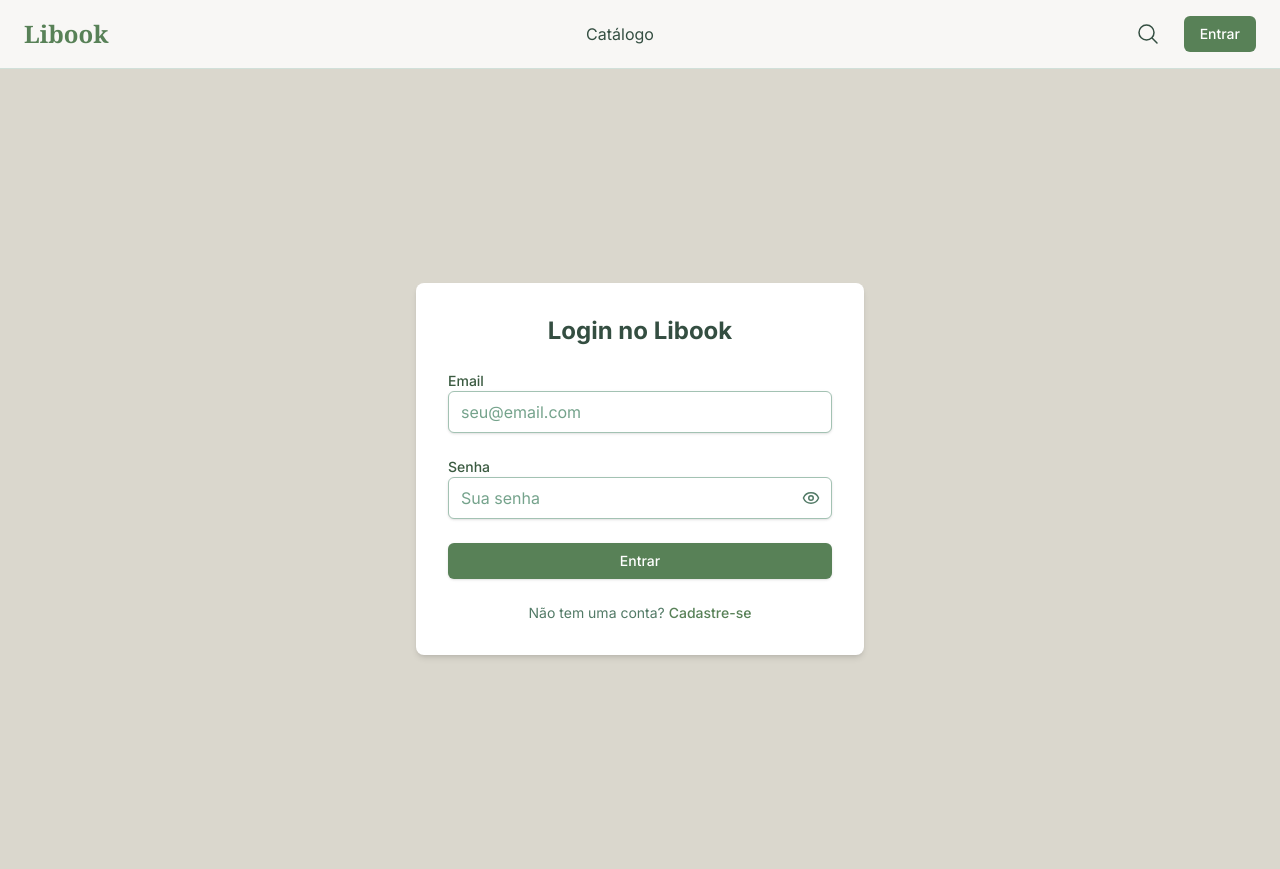
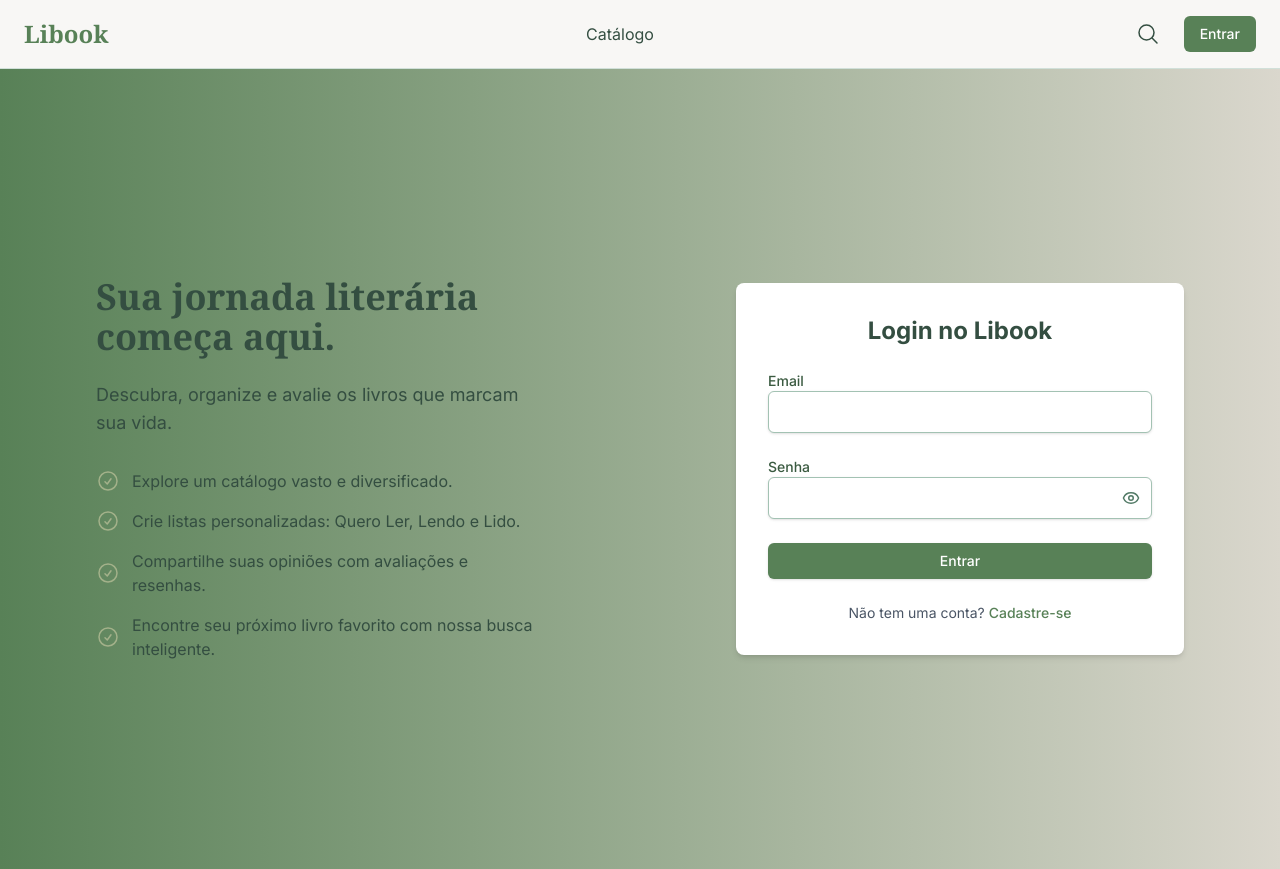
Before and after one commit to wmsalves/Libook, a React (Vite) app in the folder frontend/: page /login in a window 1280 px wide. Built offline with nearby package versions, Linux system fonts and the light colour scheme; no server answers.

Commit message:
refactor(auth): redesign auth pages with a gradient layout and feature list

```diff
--- /dev/null
+++ b/frontend/src/components/layout/AuthLayout.tsx
@@ -0,0 +1,47 @@
+import type { ReactNode } from "react";
+import { CheckCircleIcon } from "@heroicons/react/24/outline";
+
+interface AuthLayoutProps {
+  children: ReactNode;
+}
+
+export function AuthLayout({ children }: AuthLayoutProps) {
+  return (
+    <div className="min-h-screen flex bg-gradient-to-r from-primary to-background">
+      {/* Coluna da Esquerda (Branding e Funcionalidades) */}
+      <div className="hidden lg:flex w-1/2 flex-col items-start justify-center text-cream p-12 lg:p-24">
+        <h2 className="font-serif text-4xl font-bold mb-6">
+          Sua jornada literária começa aqui.
+        </h2>
+        <p className="mb-8 text-lg text-cream/80">
+          Descubra, organize e avalie os livros que marcam sua vida.
+        </p>
+        <ul className="space-y-4">
+          <li className="flex items-center">
+            <CheckCircleIcon className="h-6 w-6 text-secondary mr-3 flex-shrink-0" />
+            <span>Explore um catálogo vasto e diversificado.</span>
+          </li>
+          <li className="flex items-center">
+            <CheckCircleIcon className="h-6 w-6 text-secondary mr-3 flex-shrink-0" />
+            <span>Crie listas personalizadas: Quero Ler, Lendo e Lido.</span>
+          </li>
+          <li className="flex items-center">
+            <CheckCircleIcon className="h-6 w-6 text-secondary mr-3 flex-shrink-0" />
+            <span>Compartilhe suas opiniões com avaliações e resenhas.</span>
+          </li>
+          <li className="flex items-center">
+            <CheckCircleIcon className="h-6 w-6 text-secondary mr-3 flex-shrink-0" />
+            <span>
+              Encontre seu próximo livro favorito com nossa busca inteligente.
+            </span>
+          </li>
+        </ul>
+      </div>
+
+      {/* Coluna da Direita (Formulário) */}
+      <div className="w-full lg:w-1/2 flex items-center justify-center p-4">
+        {children}
+      </div>
+    </div>
+  );
+}
--- a/frontend/src/pages/LoginPage.tsx
+++ b/frontend/src/pages/LoginPage.tsx
@@ -6,6 +6,7 @@ import { Link, useLocation, useNavigate } from "react-router-dom";
 import { useState } from "react";
 import { Button } from "../components/ui/Button";
 import { Input } from "../components/ui/Input";
+import { AuthLayout } from "../components/layout/AuthLayout";
 
 const loginFormSchema = z.object({
   email: z.string().email({ message: "Por favor, insira um email válido." }),
@@ -17,8 +18,8 @@ type LoginFormData = z.infer<typeof loginFormSchema>;
 export function LoginPage() {
   const location = useLocation();
   const successMessage = location.state?.message;
+  const [loginError, setLoginError] = useState<string | null>(null);
 
-  const [loginError, setLoginError] = useState<string | null>(null);
   const {
     register,
     handleSubmit,
@@ -42,7 +43,7 @@ export function LoginPage() {
   }
 
   return (
-    <div className="min-h-screen flex items-center justify-center p-4">
+    <AuthLayout>
       <div className="bg-white p-8 rounded-lg shadow-md w-full max-w-md">
         {successMessage && (
           <div className="mb-4 p-3 bg-secondary-200 text-secondary-900 rounded-md text-sm text-center">
@@ -62,14 +63,12 @@ export function LoginPage() {
             >
               Email
             </label>
-            <Input
-              id="email"
-              type="email"
-              placeholder="seu@email.com"
-              {...register("email")}
-              error={errors.email?.message}
-              autoComplete="email"
-            />
+            <Input id="email" type="email" {...register("email")} />
+            {errors.email && (
+              <p className="mt-2 text-sm text-red-500">
+                {errors.email.message}
+              </p>
+            )}
           </div>
 
           <div>
@@ -79,15 +78,12 @@ export function LoginPage() {
             >
               Senha
             </label>
-            <Input
-              id="password"
-              type="password"
-              placeholder="Sua senha"
-              {...register("password")}
-              error={errors.password?.message}
-              autoComplete="current-password"
-              size="md"
-            />
+            <Input id="password" type="password" {...register("password")} />
+            {errors.password && (
+              <p className="mt-2 text-sm text-red-500">
+                {errors.password.message}
+              </p>
+            )}
           </div>
 
           {loginError && (
@@ -99,7 +95,7 @@ export function LoginPage() {
           </Button>
         </form>
 
-        <p className="text-center text-sm text-text-400 mt-6">
+        <p className="text-center text-sm text-gray-600 mt-6">
           Não tem uma conta?{" "}
           <Link
             to="/register"
@@ -109,6 +105,6 @@ export function LoginPage() {
           </Link>
         </p>
       </div>
-    </div>
+    </AuthLayout>
   );
 }
--- a/frontend/src/pages/RegisterPage.tsx
+++ b/frontend/src/pages/RegisterPage.tsx
@@ -1,5 +1,4 @@
 import { useForm } from "react-hook-form";
-import axios from "axios";
 import { z } from "zod";
 import { zodResolver } from "@hookform/resolvers/zod";
 import { useAuth } from "../hooks/useAuth";
@@ -7,6 +6,8 @@ import { useNavigate, Link } from "react-router-dom";
 import { useState } from "react";
 import { Input } from "../components/ui/Input";
 import { Button } from "../components/ui/Button";
+import { AuthLayout } from "../components/layout/AuthLayout";
+import axios from "axios";
 
 // Schema de validação com confirmação de senha
 const registerFormSchema = z
@@ -62,8 +63,7 @@ export function RegisterPage() {
   }
 
   return (
-    // body já tem bg/text do tema
-    <div className="min-h-screen flex items-center justify-center p-4">
+    <AuthLayout>
       <div className="bg-white p-8 rounded-lg shadow-md w-full max-w-md">
         <h1 className="text-2xl font-bold text-center mb-6 text-text">
           Criar Conta
@@ -81,9 +81,11 @@ export function RegisterPage() {
               id="name"
               placeholder="Seu nome"
               {...register("name")}
-              error={errors.name?.message}
               autoComplete="name"
             />
+            {errors.name && (
+              <p className="mt-1 text-sm text-red-500">{errors.name.message}</p>
+            )}
           </div>
 
           <div>
@@ -98,9 +100,13 @@ export function RegisterPage() {
               type="email"
               placeholder="voce@email.com"
               {...register("email")}
-              error={errors.email?.message}
               autoComplete="email"
             />
+            {errors.email && (
+              <p className="mt-1 text-sm text-red-500">
+                {errors.email.message}
+              </p>
+            )}
           </div>
 
           <div>
@@ -115,9 +121,13 @@ export function RegisterPage() {
               type="password"
               placeholder="Mínimo de 8 caracteres"
               {...register("password")}
-              error={errors.password?.message}
               autoComplete="new-password"
             />
+            {errors.password && (
+              <p className="mt-1 text-sm text-red-500">
+                {errors.password.message}
+              </p>
+            )}
           </div>
 
           <div>
@@ -132,9 +142,13 @@ export function RegisterPage() {
               type="password"
               placeholder="Repita sua senha"
               {...register("confirmPassword")}
-              error={errors.confirmPassword?.message}
               autoComplete="new-password"
             />
+            {errors.confirmPassword && (
+              <p className="mt-1 text-sm text-red-500">
+                {errors.confirmPassword.message}
+              </p>
+            )}
           </div>
 
           {registerError && (
@@ -146,7 +160,7 @@ export function RegisterPage() {
           </Button>
         </form>
 
-        <p className="text-center text-sm text-text-400 mt-6">
+        <p className="text-center text-sm text-gray-600 mt-6">
           Já tem uma conta?{" "}
           <Link
             to="/login"
@@ -156,6 +170,6 @@ export function RegisterPage() {
           </Link>
         </p>
       </div>
-    </div>
+    </AuthLayout>
   );
 }
```
